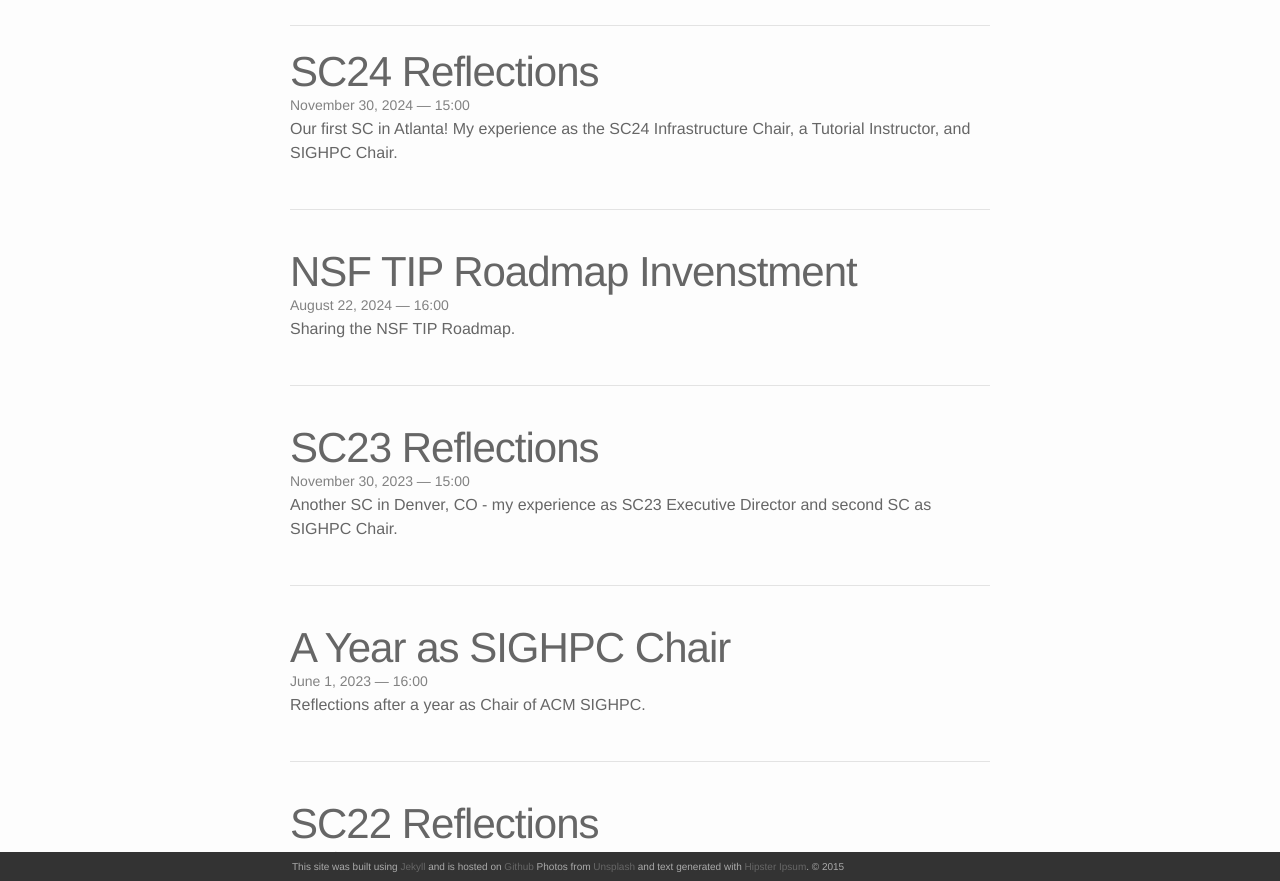
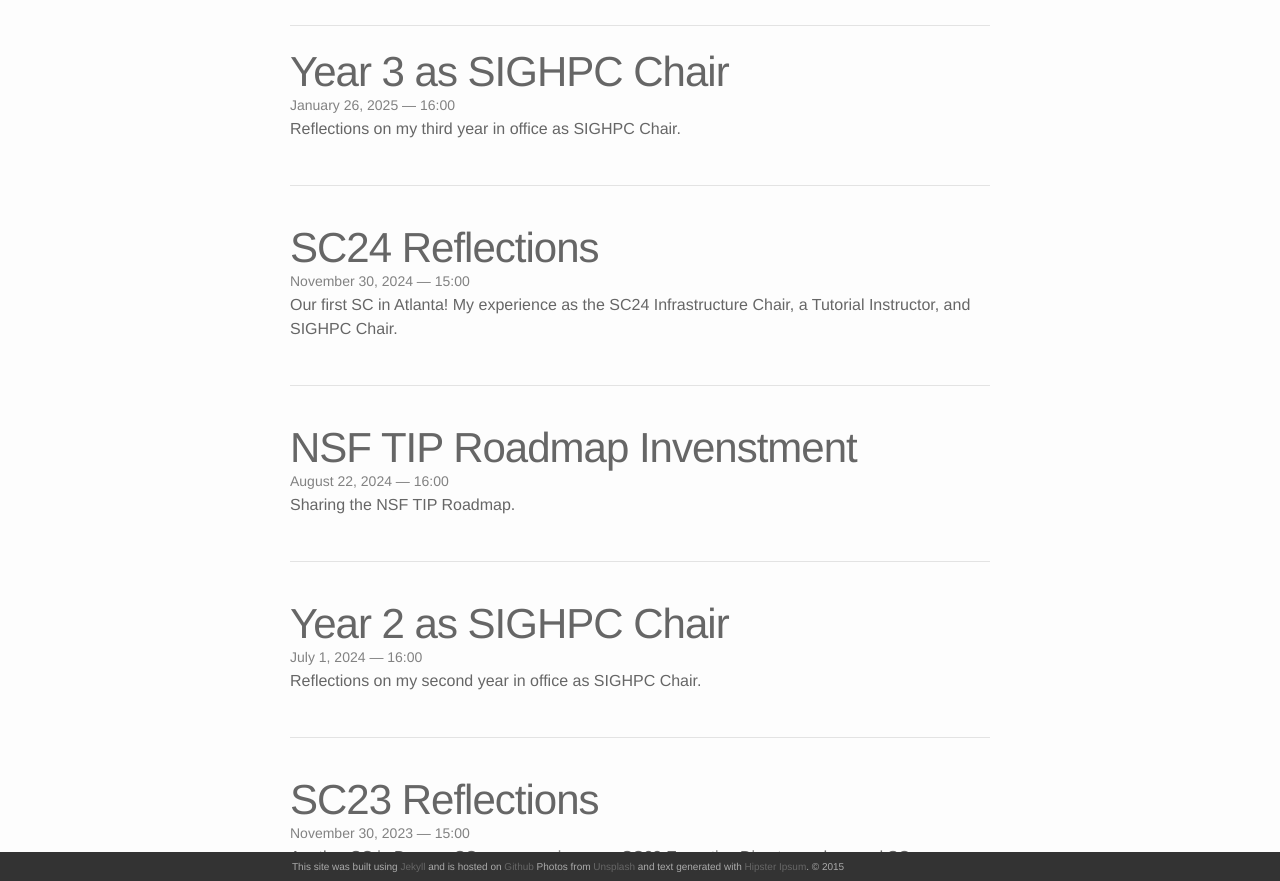
Before and after one commit to ceharvs/ceharvs.github.io, a Jekyll site: the page built from index.html, in a window 1280 px wide and 1400 px high, cut to the strip 519-1400 px from the top of the window. Built offline with Jekyll 4.4.1, drawn with Linux system fonts in a browser that asks for light colours; nearby versions of some CDN libraries; the list of posts is cut into pages by our own code; some of the changed text lies outside the part shown.

Commit message:
New sIGHPC blogs

```diff
--- /dev/null
+++ b/_posts/2024-07-01-sighpc.md
@@ -0,0 +1,55 @@
+---
+layout: post
+title:  Year 2 as SIGHPC Chair
+date:   2024-07-01 16:00:00
+description: Reflections on my second year in office as SIGHPC Chair.
+
+---
+
+My second full year as [SIGHPC](https://www.sighpc.org/) Chair came to a close in June of 2024.  For anyone unfamiliar with SIHGPC, it is ACM's Special Interest Group on High Performance Computing.
+
+# About SIGHPC
+
+SIGHPC's mission is to promote the advancement of the field of High Performance Computing by:
+* disseminating research and experience by those using computing resources to tackle the most challenging scientific and technical problems of the day;
+* promoting the mentoring and education of the next generation of HPC professionals; and
+* serving as a source of information about the field to other parts of ACM and the larger scientific community.
+
+ACM/SIGHPC co-sponsors conferences including:
+* [SC Conference](https://supercomputing.org/)
+* [PASC](https://www.pasc-conference.org/)
+* [PEARC](https://pearc.acm.org/)
+* [PPoPP](https://conf.researchr.org/home/ppopp-2024)
+* NEW! [HPDC](https://hpdc.sci.utah.edu/2025/)
+* NEW! [ICS](https://www.ics-conference.org/)
+
+Additionally, we sponsor a [fellowship program](https://www.sighpc.org/opportunities/fellowships), provides awards ([dissertation](https://www.sighpc.org/opportunities/dissertation-award)and [emerging woman leader](https://www.sighpc.org/opportunities/emerging-woman-leader-in-technical-computing-award)), and [travel grants](https://www.sighpc.org/opportunities/travel-grants) to attend conferences.
+
+# The Past Year for SIGHPC (July 2023-June 2024)
+
+The past year for SIGHPC has brought a lot of exciting changes as well as continuations of our great work.  A few of my highlights include:
+* Extending the SIGHPC Fellowship Program for another year an honoring six additional [awardees at SC23](https://www.sighpc.org/opportunities/fellowships/2023-fellowship-winners). For the SC24 class, we've approved two additional winners.
+* Kicking off the [PASC ACM Student Research Competition](https://pasc24.pasc-conference.org/submission/guidelines-for-acm-student-research-competition/) and funding multiple stufents to attend PASC and share their research.
+* Continued funding for the [SC ACM Student Research Competition](https://sc23.supercomputing.org/program/posters/acm-student-research-competition/).
+* Continuing the [HPC Immersion Program](https://sc23.supercomputing.org/students/hpc-immersion/) through SC23 and approvals are in place for the SC24 iteration of the program.
+* Honoring the Dissertation and EWLTC winners at SC23.
+* Extending our [travel grant](https://www.sighpc.org/opportunities/travel-grants) program to standardize across all conferences with set rates.
+* Sponsoring the CRA-WP program in San Francisco and getting to attend in-person to speak with many young women about SIGHPC.
+* Meeting our awardees in-person at SC23 and engaging with everyone during networking sessions to get our student and awardee groups to connect.
+* Hosting BoFs at SC and ISC on the benefits of our professional communities.
+* The addition of the new [Computing Continuum](https://sighpc-continuum.acm.org/) virtual chapter.
+
+
+<div class="img_row">
+	<img class="col two" src="/img/SC23_1113_student_groupJO_03136_websize.jpg">
+    <img class="col one" src="/img/SC23_1116_awards-51_websize.jpg">
+</div>
+
+<div class="img_row">
+	<img class="col one" src="/img/SC23_1116_awards-108_websize.jpg">
+    <img class="col two" src="/img/SC23_1116_awards-47_websize.jpg">
+</div>
+
+<div class="img_row">
+	<img class="col three" src="/img/SC23_1116_awards-79_websize.jpg">
+</div>
--- /dev/null
+++ b/_posts/2025-02-01-sighpc.md
@@ -0,0 +1,57 @@
+---
+layout: post
+title:  Year 3 as SIGHPC Chair
+date:   2025-01-26 16:00:00
+description: Reflections on my third year in office as SIGHPC Chair.
+
+---
+
+My third full year as [SIGHPC](https://www.sighpc.org/) Chair will wrap-up in June of 2025.  Since we've had some exciting changes this year, I wanted to get a post out early and will update as the ongoing ACM FY evolves.  For anyone unfamiliar with SIHGPC, it is ACM's Special Interest Group on High Performance Computing.
+
+# About SIGHPC
+
+SIGHPC's mission is to promote the advancement of the field of High Performance Computing by:
+* disseminating research and experience by those using computing resources to tackle the most challenging scientific and technical problems of the day;
+* promoting the mentoring and education of the next generation of HPC professionals; and
+* serving as a source of information about the field to other parts of ACM and the larger scientific community.
+
+ACM/SIGHPC co-sponsors conferences including:
+* [SC Conference](https://supercomputing.org/)
+* [PASC](https://www.pasc-conference.org/)
+* [PEARC](https://pearc.acm.org/)
+* [PPoPP](https://conf.researchr.org/home/ppopp-2024)
+
+Additionally, we sponsor a [fellowship program](https://www.sighpc.org/opportunities/fellowships), provides awards ([dissertation](https://www.sighpc.org/opportunities/dissertation-award)and [emerging woman leader](https://www.sighpc.org/opportunities/emerging-woman-leader-in-technical-computing-award)), and [travel grants](https://www.sighpc.org/opportunities/travel-grants) to attend conferences.
+
+# The Past Year for SIGHPC (July 2024-June 2025)
+
+The past year for SIGHPC has brought a lot of exciting changes as well as continuations of our great work.  A few of my highlights include:
+* Extending the SIGHPC Fellowship Program for another year an honoring two additional [awardees at SC24](https://www.sighpc.org/opportunities/fellowships/2024-fellowship-winners).
+* Continuing the HPC Immersion Program through SC24.
+* Honoring the Dissertation, EWLTC, and Education Award winners at SC24.
+* Continuing the [PASC ACM Student Research Competition](https://pasc25.pasc-conference.org/submission/guidelines-for-acm-student-research-competition/) and [SC ACM Student Research Competition](https://sc24.supercomputing.org/program/posters/acm-student-research-competition/).
+* Continuing the [HPC Immersion Program](https://sc24.supercomputing.org/students/hpc-immersion/) through SC24.
+* Sponsoring the CRA-WP program in Denver, CO.
+* Meeting our awardees in-person at SC24 and engaging with everyone during networking sessions to get our student and awardee groups to connect.
+* Hosting BoFs at SC on the benefits of our professional communities.
+
+
+
+
+<div class="img_row">
+	<img class="col two" src="/img/SC24Awards-95.jpg">
+    <img class="col one" src="/img/SC24Awards-175.jpg">
+</div>
+
+<div class="img_row">
+	<img class="col one" src="/img/SC24ConventionCenter-216.jpg">
+    <img class="col two" src="/img/SC24GroupPhotos-17.jpg">
+</div>
+
+<div class="img_row">
+	<img class="col three" src="/img/SC24Students-176.jpg">
+</div>
+
+<div class="img_row">
+	<img class="col three" src="/img/SC24GroupPhotos-18.jpg">
+</div>
```
Also changed, not shown: _posts/2024-11-30-sc24.md (+2 -2 lines), img/SC23_1113_student_groupJO_03136_websize.jpg (added), img/SC23_1116_awards-108_websize.jpg (added), img/SC23_1116_awards-47_websize.jpg (added), img/SC23_1116_awards-51_websize.jpg (added), img/SC23_1116_awards-52_websize.jpg (added), img/SC23_1116_awards-79_websize.jpg (added), img/SC23_1116_awards-83_websize.jpg (added), 4 other files.
